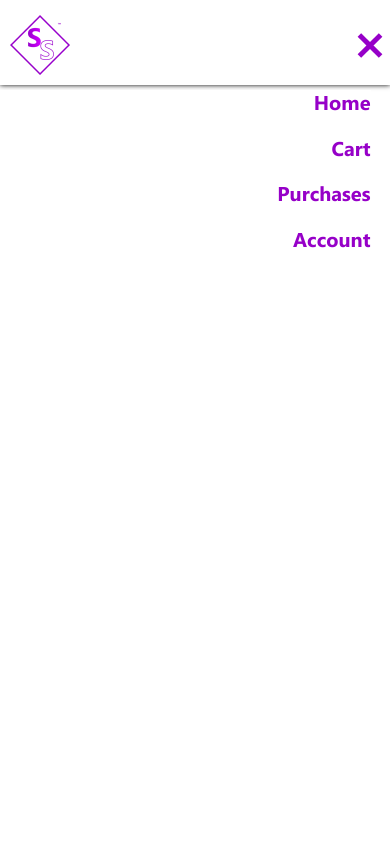
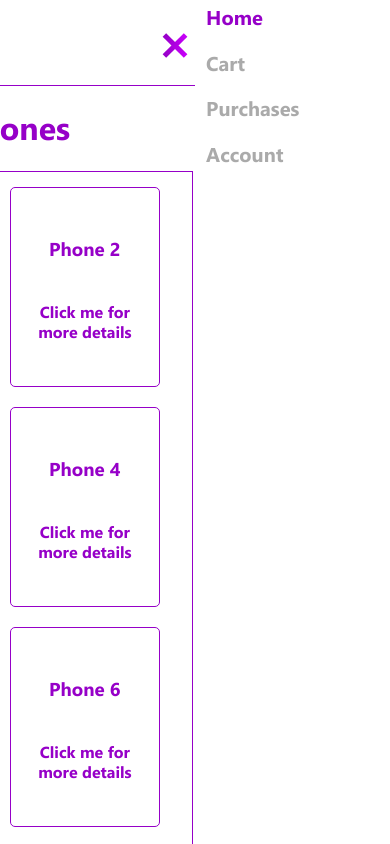
Before and after one commit to Aden1000/shopstreet, a plain HTML site: page index.html in a window 390 px wide. Both pictures are taken after a click on the element 365 px from the left and 42 px from the top of the page. Shown: the top 844 px of the page. Drawn offline with Linux system fonts and the light colour scheme.

Commit message:
Upload of website files

```diff
--- a/Scripts/index.js
+++ b/Scripts/index.js
@@ -1,6 +1,38 @@
-document.getElementById("BannerMenu").onclick=function(){
-  $("#HeaderTabs").toggleClass("show");
-  $("#BannerMenu #Bar1").toggleClass("clicked");
-  $("#BannerMenu #Bar2").toggleClass("clicked");
-  $("#BannerMenu #Bar3").toggleClass("clicked");
+document.getElementById("HeaderMenu").onclick=function(){
+  //create a smooth animation of the menu bars when clicked
+  $("#HeaderMenu #Bar1").toggleClass("clicked");
+  $("#HeaderMenu #Bar2").toggleClass("clicked");
+  $("#HeaderMenu #Bar3").toggleClass("clicked");
+  if($("#HeaderMenu #Bar1").hasClass("clicked")){
+     $("#HeaderMenu #Bar1").css("transform","translateY(10px)");
+    setTimeout(function(){
+      $("#HeaderMenu #Bar1").css("transform","translateY(10px) rotate(-45deg)");
+    },250);
+
+     }
+  else{
+       $("#HeaderMenu #Bar1").css("transform","translateY(0px) rotate(0deg)");
+  }
+  if($("#HeaderMenu #Bar3").hasClass("clicked")){
+     $("#HeaderMenu #Bar3").css("transform","translateY(-10px)");
+    setTimeout(function(){
+      $("#HeaderMenu #Bar3").css("transform","translateY(-10px) rotate(45deg)");
+    },250);
+
+     }
+  else{
+       $("#HeaderMenu #Bar3").css("transform","translateY(0px) rotate(0deg)");
+  }
+   $("#MainContent").toggleClass("slide");
+  $("#Header").toggleClass("slide");
 }
+
+document.body.onload=function(){
+  $("#HeaderExtra").height($("#Header").height());
+ $("#HeaderExtra").css("padding",$("#Header").css("padding"));
+}
+
+window.onresize=function(){
+   $("#HeaderExtra").height($("#Header").height());
+ $("#HeaderExtra").css("padding",($("#Header").css("padding")));
+}
--- a/Styles/index.css
+++ b/Styles/index.css
@@ -21,8 +21,8 @@ body{
   position:fixed;
   top:0px;
   left:0px;
+  z-index: 1;
   width:100%;
-  box-shadow:0px 0px 5px rgb(0,0,0);
   padding:10px;
   display:flex;
   display: -ms-flexbox;
@@ -33,6 +33,8 @@ body{
   font-family: "Ebrima Bold";
   font-size: 20px;
   box-sizing:border-box;
+  border-bottom:1px solid rgb(150,0,200);
+  background:rgb(255,255,255);
 }
 #HeaderTabs{
   display:flex;
@@ -47,66 +49,196 @@ body{
 #HeaderTabs div{
   cursor:pointer;
   color:rgb(170,170,170);
+   transition: 0.5s;
+    -moz-transition: 0.5s;
+    -ms-transition: 0.5s;
+    -webkit-transition: 0.5s;
+    -o-transition: 0.5s;
 }
 #HeaderTabs div:hover{
   color:rgb(150,0,200);
+  border-bottom: 1px solid;
+}
+#HeaderTabs #Home:nth-child(1){
+ border:0px;
 }
 #HeaderImg{
   max-width:60px;
   margin-top:5px;
 }
+#HeaderTabs #Home{
+  color:rgb(150,0,200);
+}
+.Category{
+  font-family: "Ebrima Bold";
+  color:rgb(150,0,200);
+  margin:10px;
+   text-align: left;
+  position: relative;
+  left:25%;
+  width:50%;
+  overflow: hidden;
+  box-sizing: border-box;
+}
+.Catalogue{
+  box-sizing: border-box;
+  border:1px solid rgb(150,0,200);
+  display: flex;
+  display: -webkit-box;
+  display:-ms-flexbox;
+  display:-webkit-flex;
+  align-items: center;
+  justify-content: center;
+  padding:5px;
+  flex-wrap: wrap;
+}
+.Product{
+  box-sizing: border-box;
+  border:1px solid rgb(150,0,200);
+  padding:10px;
+  width:190px;
+  height:300px;
+  margin:10px;
+  text-align: center;
+  background: rgb(255,255,255);
+  color:rgb(150,0,200);
+  transform-style: preserve-3d;
+  -webkit-transform-style: preserve-3d;
+  -ms-transform-style: preserve-3d;
+  -moz-transform-style: preserve-3d;
+  -o-transform-style: preserve-3d;
+  transition: 0.5s;
+    -moz-transition: 0.5s;
+    -ms-transition: 0.5s;
+    -webkit-transition: 0.5s;
+    -o-transition: 0.5s;
+  cursor: pointer;
+  border-radius:5px;
+  -webkit-border-radius:5px;
+}
+.Product:hover{
+  color: rgb(255,255,255);
+   background: linear-gradient(to left,rgb(150,0,200),rgb(200,0,250));
+  transform:rotateY(180deg) rotateX(0deg);
+}
+.Product h3{
+  margin:0px;
+}
+.Product img{
+  width:60%;
+  height:auto;
+}
+.Product div{
+  width:100%;
+  height:100%;
+  backface-visibility: hidden;
+  -webkit-backface-visibility: hidden;
+  -moz-backface-visibility: hidden;
+  -ms-backface-visibility: hidden;
+  -o-backface-visibility: hidden;
+  display: flex;
+  flex-direction:column;
+  justify-content:space-evenly;
+  align-items: center;
+  text-overflow: clip;
+}
+.Product .Description{
+  transform: rotateY(180deg);
+  position: relative;
+   bottom:100%;
+}
+.Product div:nth-child(1):after{
+    content:"Place your mouse over me for more details.";
+  }
 
 @media screen and (max-width:500px){
   #HeaderTabs{
     flex-direction: column;
-    align-items: flex-end;
+    padding:5px;
+    align-items: flex-start;
+    justify-content: flex-start;
     position: fixed;
-    top:90px;
-    right:-100%;
+    top:0px;
+    left:-1%;
     width:100%;
+    height:100%;
     background: rgb(255,255,255);
     transition: 0.5s;
     -moz-transition: 0.5s;
     -ms-transition: 0.5s;
     -webkit-transition: 0.5s;
     -o-transition: 0.5s;
-  }
-  #HeaderTabs.show{
-    right:5%;
+    transform: translate(100%);
   }
   #HeaderTabs div{
   cursor:pointer;
-  color:rgb(150,0,200);
     margin-bottom: 5%;
 }
+  #HeaderTabs #Home{
+  color:rgb(150,0,200);
+}
   #Header{
+     transition: 0.5s;
+    -moz-transition: 0.5s;
+    -ms-transition: 0.5s;
+    -webkit-transition: 0.5s;
+    -o-transition: 0.5s;
     justify-content: space-between;
   }
-  #BannerMenu{
+   #Header.slide{
+    transform: translateX(-50%);
+  }
+  #HeaderMenu{
     height: 30px;
     width:30px;
     cursor:pointer;
   }
-  #BannerMenu div{
-    background: rgb(150,0,200);
+  #HeaderMenu div{
+    background: linear-gradient(to right,rgb(150,0,200),rgb(200,0,250));
     width:100%;
     height:5px;
     margin: 5px;
+    transition-property: all;
     transition: 0.5s;
     -moz-transition: 0.5s;
     -ms-transition: 0.5s;
     -webkit-transition: 0.5s;
     -o-transition: 0.5s;
   }
-  #BannerMenu #Bar1.clicked{
-   transform-style: preserve-3d;
-    transform: translateY(10px) rotate(-45deg);
-  }
-  #BannerMenu #Bar2.clicked{
+  #HeaderMenu #Bar2.clicked{
     opacity: 0;
   }
-  #BannerMenu #Bar3.clicked{
-transform-style: preserve-3d;
-    transform: translateY(-10px) rotate(45deg);
+  #MainContent{
+  transition: 0.5s;
+    -moz-transition: 0.5s;
+    -ms-transition: 0.5s;
+    -webkit-transition: 0.5s;
+    -o-transition: 0.5s;
+}
+  #MainContent.slide{
+  transform: translateX(-50%);
+
+}
+  .Category{
+    box-sizing: border-box;
+    width:99%;
+    position: static;
+    top;0px;
+    left:0px;
+    margin: 2px;
+  }
+  .Product{
+    width:40%;
+    height:200px;
+  }
+  .Product h3{
+    margin:5px;
+  }
+  .Product img{
+    width:40%;
+    height:auto;
+  }
+  .Product div:nth-child(1):after{
+    content:"Click me for more details";
   }
 }
--- a/index.html
+++ b/index.html
@@ -1,4 +1,3 @@
-<!DOCTYPE html>
 <html>
   <head>
     <title>Welcome to Shop Street</title>
@@ -8,7 +7,7 @@
   </head>
 
   <body>
-  <div id="Header">
+    <div id="Header">
     <img id="HeaderImg" src="Images/Shop%20Street.png">
     <div id="HeaderTabs">
     <div id="Home">
@@ -24,12 +23,77 @@
     Account
     </div>
     </div>
-    <div id="BannerMenu">
+    <div id="HeaderMenu">
     <div id="Bar1"></div>
     <div id="Bar2"></div>
     <div id="Bar3"></div>
     </div>
     </div>
+    <div id="MainContent">
+    <div id="HeaderExtra"></div>
+    <div class="Category">
+      <h1>Category: Phones</h1>
+       <div class="Catalogue">
+      <div class="Product">
+        <div>
+          <h3>Phone 1</h3>
+          <img src="Images/Phone%20Product.png">
+        </div>
+        <div class="Description">
+          This is the description of the phone
+        </div>
+      </div>
+         <div class="Product">
+        <div>
+          <h3>Phone 2</h3>
+        </div>
+        <div class="Description">
+          This is the description of the phone
+        </div>
+      </div>
+         <div class="Product">
+        <div>
+          <h3>Phone 3</h3>
+        </div>
+        <div class="Description">
+          This is the description of the phone
+        </div>
+      </div>
+         <div class="Product">
+        <div>
+          <h3>Phone 4</h3>
+        </div>
+        <div class="Description">
+          This is the description of the phone
+        </div>
+      </div>
+         <div class="Product">
+        <div>
+          <h3>Phone 5</h3>
+        </div>
+        <div class="Description">
+          This is the description of the phone
+        </div>
+      </div>
+         <div class="Product">
+        <div>
+          <h3>Phone 6</h3>
+        </div>
+        <div class="Description">
+          This is the description of the phone
+        </div>
+      </div>
+         <div class="Product">
+        <div>
+          <h3>Phone 7</h3>
+        </div>
+        <div class="Description">
+          This is the description of the phone
+        </div>
+      </div>
+       </div>
+      </div>
+    </div>
     <script src="Scripts/index.js"></script>
     <script src="Scripts/jquery-3.6.0.js"></script>
   </body>
```
Also changed, not shown: Images/Phone Product.png (added).
